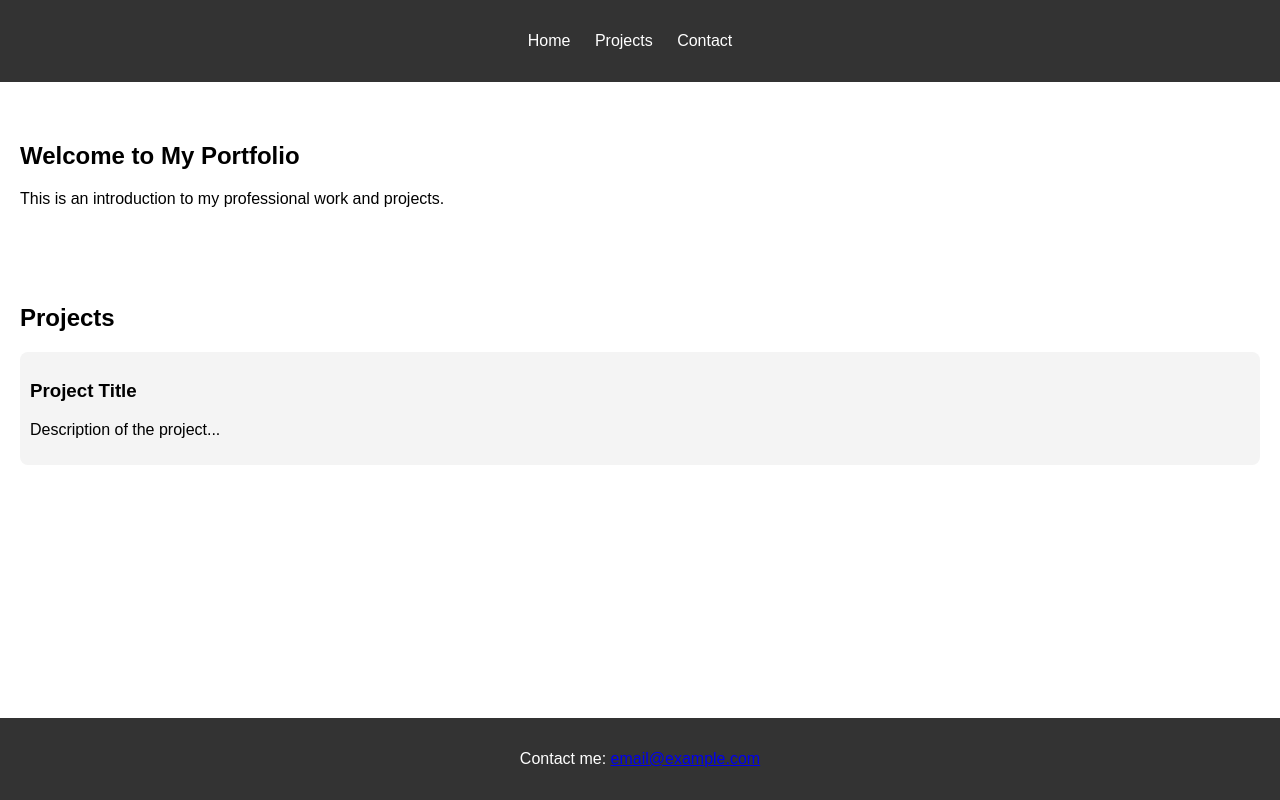
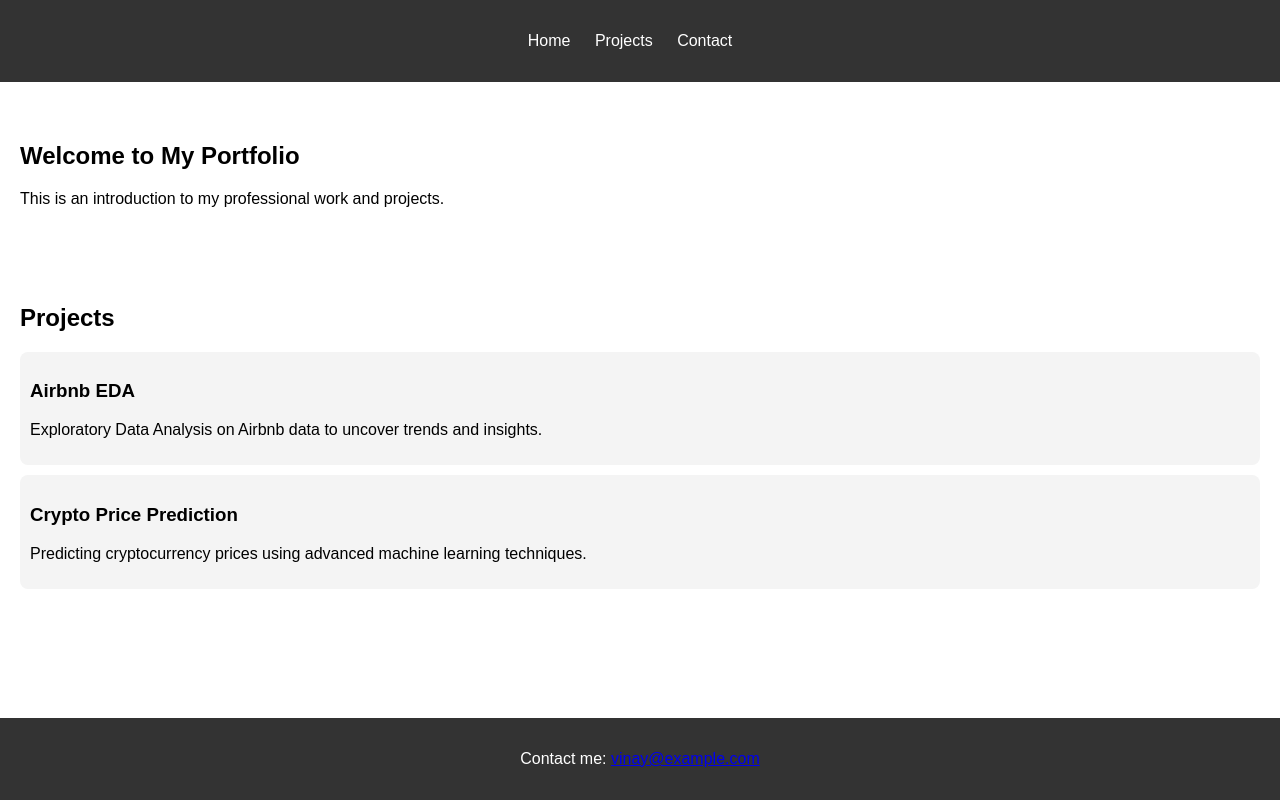
Before and after one commit to Vinaykiran1819/Vinay_Academic_projects, a plain HTML site: page index.html in a window 1280 px wide. Drawn offline with Linux system fonts and the light colour scheme.

Commit message:
Update index.html

```diff
--- a/index.html
+++ b/index.html
@@ -16,20 +16,26 @@
             </ul>
         </nav>
     </header>
-    <section id="home">
+    <main>
+        <section id="home" class="banner">
             <h1>Welcome to My Portfolio</h1>
             <p>This is an introduction to my professional work and projects.</p>
         </section>
         <section id="projects">
             <h2>Projects</h2>
             <div class="project">
-            <h3>Project Title</h3>
-            <p>Description of the project...</p>
+                <h3>Airbnb EDA</h3>
+                <p>Exploratory Data Analysis on Airbnb data to uncover trends and insights.</p>
+            </div>
+            <div class="project">
+                <h3>Crypto Price Prediction</h3>
+                <p>Predicting cryptocurrency prices using advanced machine learning techniques.</p>
             </div>
             <!-- Add more projects as needed -->
         </section>
+    </main>
     <footer>
-        <p>Contact me: <a href="mailto:email@example.com">email@example.com</a></p>
+        <p>Contact me: <a href="mailto:vinay@example.com">vinay@example.com</a></p>
     </footer>
 </body>
 </html>
```
Lines whose indentation alone changed are shown as unchanged.
